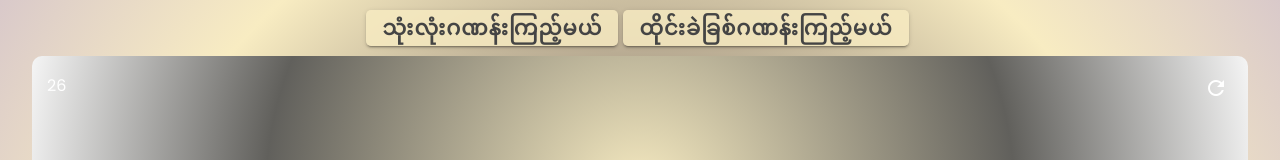
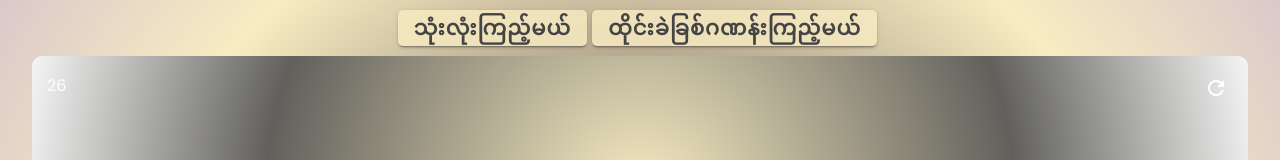
Before and after one commit to chanmyaemaung/2d3d, a React (Create React App) app: page / in a window 1280 px wide. Shown: the top 160 px of the page. Built offline with nearby package versions, Linux system fonts and the light colour scheme; no server answers; a web font is replaced by a local one.

Commit message:
Some changes

```diff
--- a/src/components/Main/Main.jsx
+++ b/src/components/Main/Main.jsx
@@ -10,7 +10,7 @@ const Main = () => {
 				className="unicode mdl-button mdl-js-button mdl-button--raised mdl-button--colored mdl-js-ripple-effect"
 				to="/3d"
 			>
-				သုံးလုံးဂဏန်းကြည့်မယ်
+				သုံးလုံးကြည့်မယ်
 			</Link>
 
 			<a
```
